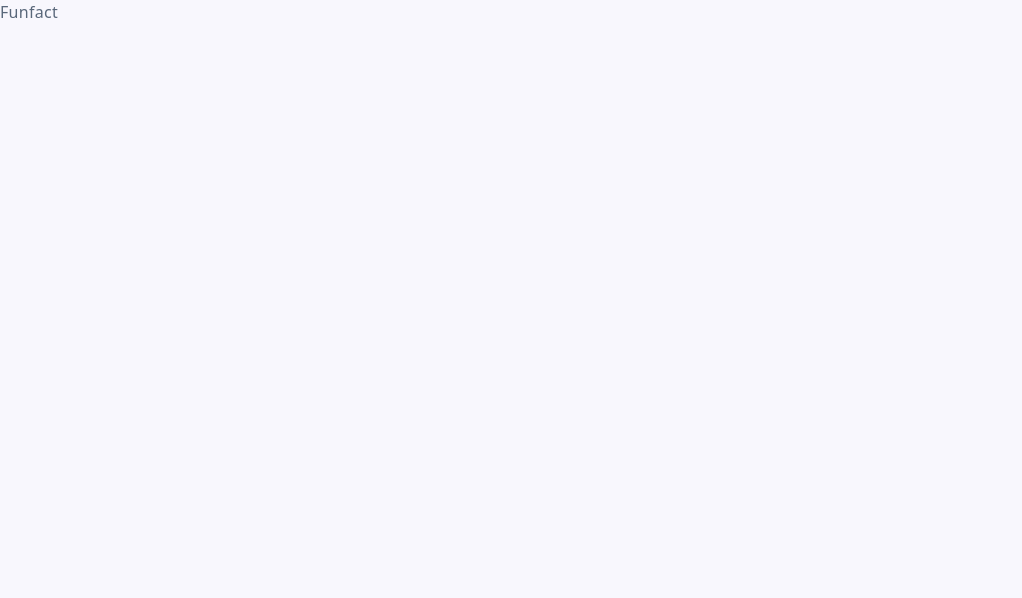
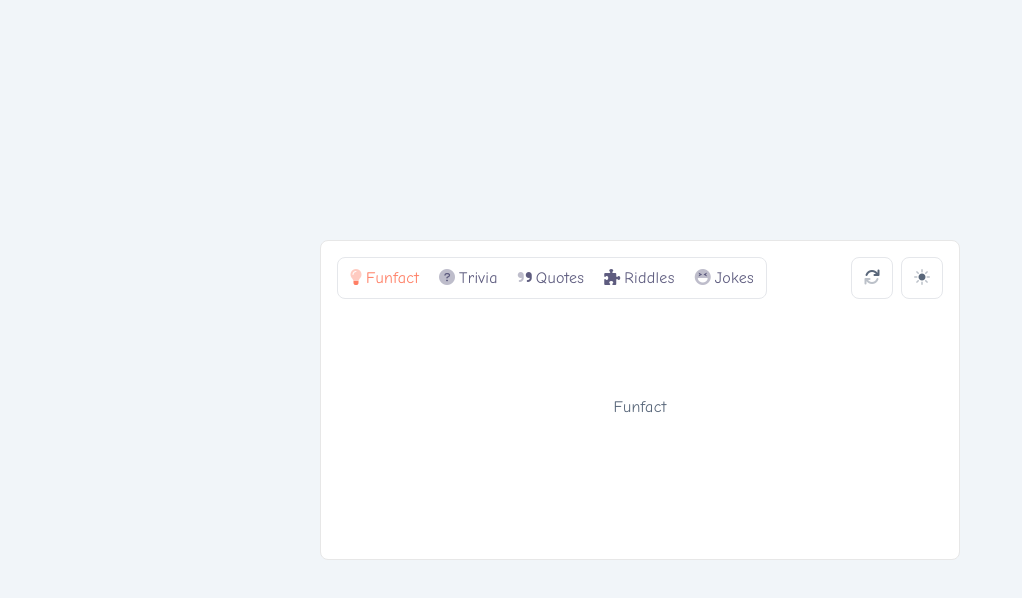
Before and after one commit to dwiwijaya/dailysnippets, a Next.js app: page / in a window 1280 px wide. Shown: the top 598 px of the page, without its empty margins (0-1022 px from the left). Built offline with nearby package versions, Linux system fonts and the light colour scheme.

Commit message:
add: layout

```diff
--- /dev/null
+++ b/src/components/layouts/Container.jsx
@@ -0,0 +1,13 @@
+import React from 'react'
+
+const Container = ({ children }) => {
+    return (
+        <div className="flex items-center justify-center h-screen sm:p-8">
+            <div className="h-full w-full sm:w-[40rem] sm:h-[20rem] flex flex-col relative bg-container p-4 rounded-lg border border-stroke">
+                {children}
+            </div>
+        </div>
+    )
+}
+
+export default Container
--- /dev/null
+++ b/src/components/layouts/Nav.jsx
@@ -0,0 +1,42 @@
+import Link from 'next/link'
+import { usePathname } from 'next/navigation'
+import React from 'react'
+
+const Nav = () => {
+    const pathname = usePathname()
+
+    const navItems = [
+        { href: '/', icon: 'fad fa-lightbulb', label: 'Funfact' },
+        { href: '/trivia', icon: 'fad fa-question-circle', label: 'Trivia' },
+        { href: '/quotes', icon: 'fad fa-quote-right', label: 'Quotes' },
+        { href: '/riddles', icon: 'fad fa-puzzle-piece', label: 'Riddles' },
+        { href: '/jokes', icon: 'fad fa-laugh-squint', label: 'Jokes' },
+    ];
+
+    return (
+        <div className='flex items-center justify-between'>
+            <nav className="flex bg-container px-3 py-2 rounded-lg border stroke gap-5">
+                {navItems.map((item) => (
+                    <Link
+                        key={item.href}
+                        href={item.href}
+                        className={`text-text ${pathname == item.href ? '!text-primary' : ''}`} // Tambahkan kelas aktif jika path sesuai
+                    >
+                        <i className={item.icon}></i>
+                        <span className='hidden sm:inline sm:ml-1'>{item.label}</span>
+                    </Link>
+                ))}
+            </nav>
+            <div className="flex gap-2">
+                <button className='bg-container px-3 py-2 rounded-lg border stroke'>
+                    <i className="fad fa-sync"></i>
+                </button>
+                <button className='bg-container px-3 py-2 rounded-lg border stroke'>
+                    <i className="fad fa-sun-bright"></i>
+                </button>
+            </div>
+        </div>
+    )
+}
+
+export default Nav
--- a/src/pages/_app.js
+++ b/src/pages/_app.js
@@ -1,6 +1,15 @@
 import "@/styles/globals.css";
 import "@/styles/css/fa.min.css";
+import Container from "@/components/layouts/Container";
+import Nav from "@/components/layouts/Nav";
 
 export default function App({ Component, pageProps }) {
-  return <Component {...pageProps} />;
+  return (
+    <Container>
+      <Nav />
+      <main className="flex h-full flex-col items-center justify-between p-24">
+      <Component {...pageProps} />
+      </main>
+    </Container>
+  );
 }
--- a/src/pages/_document.js
+++ b/src/pages/_document.js
@@ -4,15 +4,15 @@ export default function Document() {
   return (
     <Html lang="en">
       <Head >
-      <link
+        <link
           rel='icon'
           type='image/png'
           href='/star.png'
         />
       </Head>
-      <body>
-        <Main />
-        <NextScript />
+      <body className="bg-slate-100">
+          <Main />
+          <NextScript />
       </body>
     </Html>
   );
--- a/src/styles/globals.css
+++ b/src/styles/globals.css
@@ -1,3 +1,5 @@
+@import url('https://fonts.googleapis.com/css2?family=Comic+Neue:ital,wght@0,300;0,400;0,700;1,300;1,400;1,700&display=swap');
+
 @tailwind base;
 @tailwind components;
 @tailwind utilities;
@@ -31,6 +33,7 @@ body {
 
 html {
     scroll-behavior: smooth;
+    font-family: "Comic Neue", cursive;
     -ms-overflow-style: none;
     scrollbar-width: none;
     letter-spacing: .3px;
```
